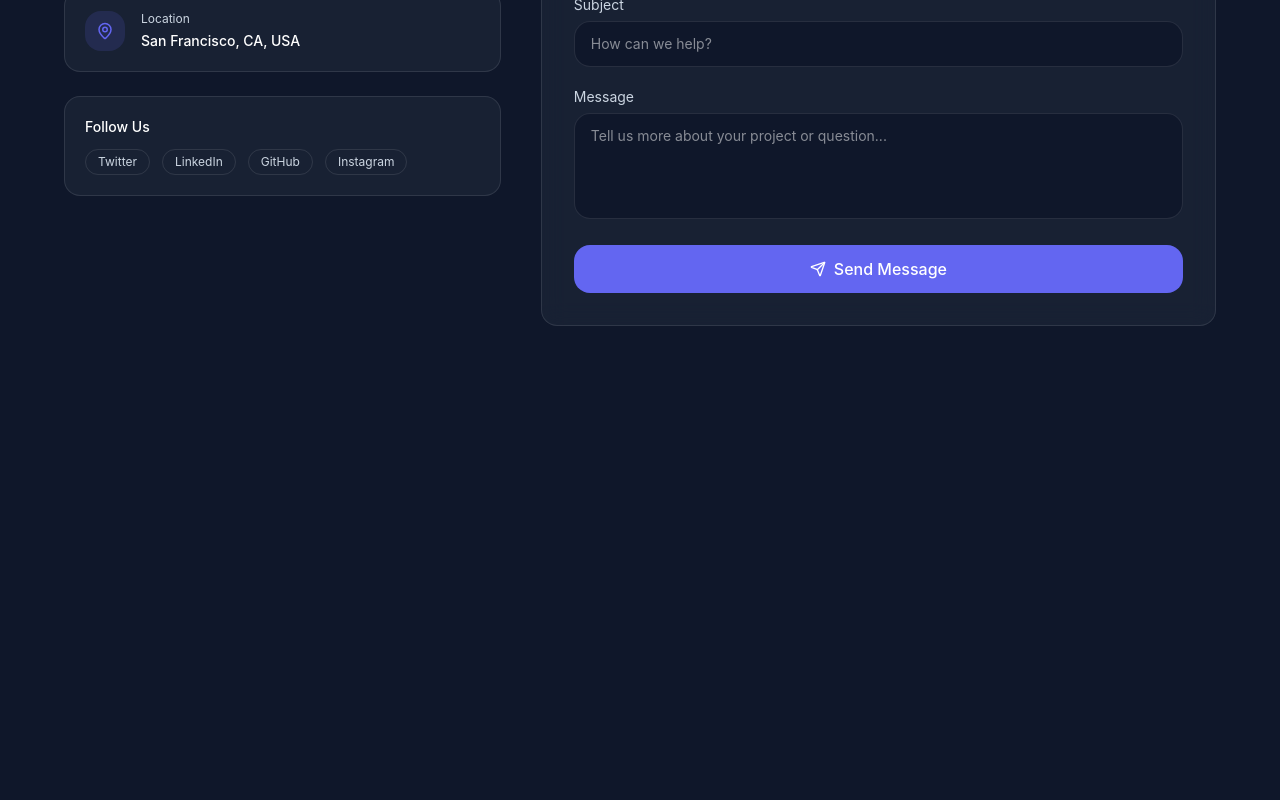
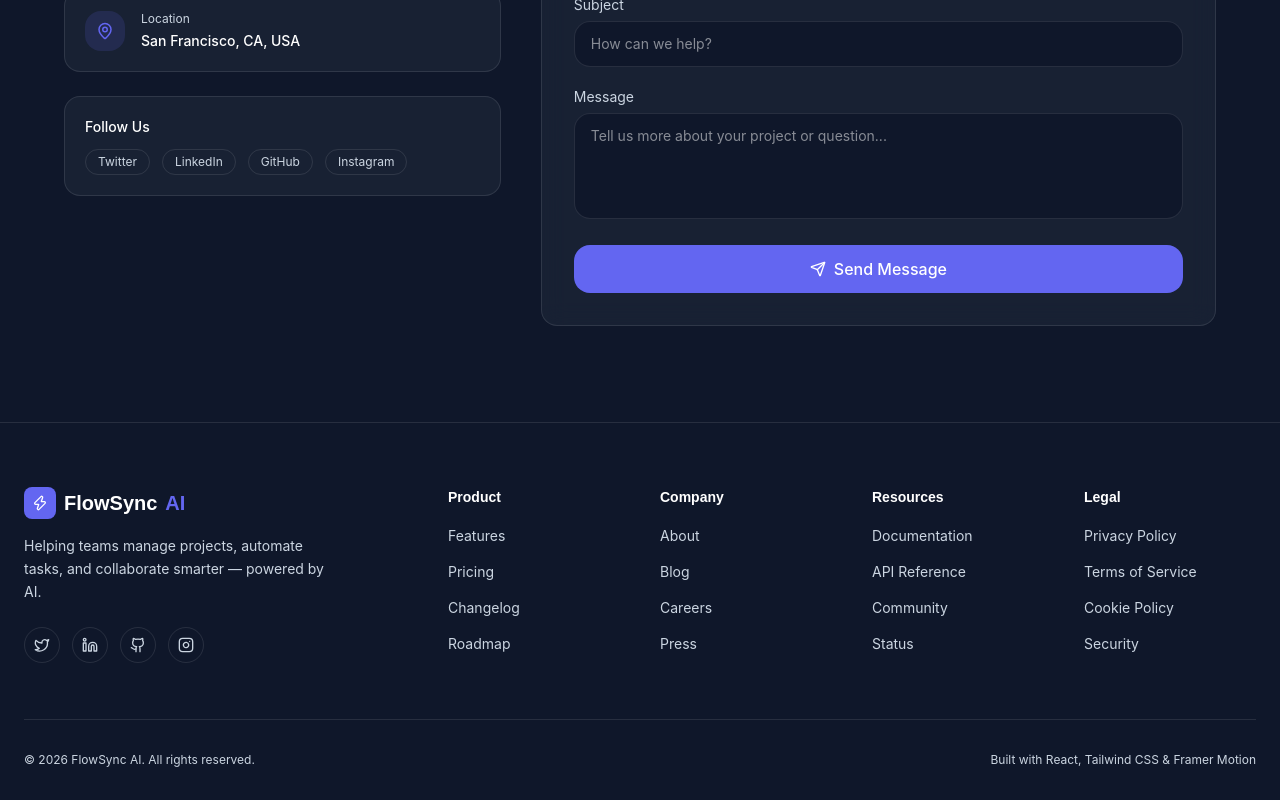
Before and after one commit to samanjaved198-glitch/SAAS-DASHBOARD, a React (Vite) app: page / in a window 1280 px wide. Shown: the part 6059-6859 px from the top of the page. Before the commit the page ends 6481 px from the top, so only its background shows below. Built offline with nearby package versions, Linux system fonts and the light colour scheme.

Commit message:
Add footer

```diff
--- a/src/App.jsx
+++ b/src/App.jsx
@@ -10,6 +10,7 @@ import Contact from "./components/contact/Contact";
 import Statistics from "./components/statistics/Statistics";
 import Blog from "./components/blog/Blog";
 import Comparison from "./components/comparison/Comparison";
+import Footer from "./components/footer/Footer";
 function App() {
   return (
     <ThemeProvider>
@@ -25,7 +26,8 @@ function App() {
         <FAQ />
         <Blog />
         <Contact />
-        {/* Showcase, Pricing, Comparison, Testimonials, FAQ, Blog, Contact, Footer will go here */}
+        <Footer />
+
       </div>
     </ThemeProvider>
   );
--- /dev/null
+++ b/src/components/footer/Footer.jsx
@@ -0,0 +1,111 @@
+import { motion } from "framer-motion";
+import {
+  Twitter,
+  Linkedin,
+  Github,
+  Instagram,
+  Zap,
+} from "lucide-react";
+
+const footerLinks = [
+  {
+    heading: "Product",
+    links: ["Features", "Pricing", "Changelog", "Roadmap"],
+  },
+  {
+    heading: "Company",
+    links: ["About", "Blog", "Careers", "Press"],
+  },
+  {
+    heading: "Resources",
+    links: ["Documentation", "API Reference", "Community", "Status"],
+  },
+  {
+    heading: "Legal",
+    links: ["Privacy Policy", "Terms of Service", "Cookie Policy", "Security"],
+  },
+];
+
+const socialLinks = [
+  { icon: Twitter, label: "Twitter", href: "#" },
+  { icon: Linkedin, label: "LinkedIn", href: "#" },
+  { icon: Github, label: "GitHub", href: "#" },
+  { icon: Instagram, label: "Instagram", href: "#" },
+];
+
+export default function Footer() {
+  return (
+    <motion.footer
+      initial={{ opacity: 0, y: 30 }}
+      whileInView={{ opacity: 1, y: 0 }}
+      viewport={{ once: true }}
+      transition={{ duration: 0.6 }}
+      className="border-t border-white/10 pt-16 pb-8 px-6"
+    >
+      <div className="max-w-7xl mx-auto">
+        {/* Top Row */}
+        <div className="grid grid-cols-1 sm:grid-cols-2 lg:grid-cols-6 gap-10 mb-14">
+          {/* Brand Column */}
+          <div className="lg:col-span-2">
+            <a
+              href="#home"
+              className="flex items-center gap-2 text-xl font-heading font-bold mb-4"
+            >
+              <div className="w-8 h-8 rounded-lg bg-primary flex items-center justify-center">
+                <Zap size={16} className="text-white" />
+              </div>
+              FlowSync<span className="text-primary">AI</span>
+            </a>
+            <p className="text-text-secondary text-sm leading-relaxed mb-6 max-w-xs">
+              Helping teams manage projects, automate tasks, and collaborate
+              smarter — powered by AI.
+            </p>
+            {/* Social Icons */}
+            <div className="flex items-center gap-3">
+              {socialLinks.map((s) => {
+                const Icon = s.icon;
+                return (
+                  <a
+                    key={s.label}
+                    href={s.href}
+                    aria-label={s.label}
+                    className="w-9 h-9 rounded-full border border-white/10 flex items-center justify-center text-text-secondary hover:border-primary/50 hover:text-primary transition-colors"
+                  >
+                    <Icon size={16} />
+                  </a>
+                );
+              })}
+            </div>
+          </div>
+
+          {/* Link Columns */}
+          {footerLinks.map((group) => (
+            <div key={group.heading}>
+              <h4 className="text-sm font-semibold mb-4">{group.heading}</h4>
+              <ul className="flex flex-col gap-3">
+                {group.links.map((link) => (
+                  <li key={link}>
+                    <a
+                      href="#"
+                      className="text-sm text-text-secondary hover:text-text-primary transition-colors"
+                    >
+                      {link}
+                    </a>
+                  </li>
+                ))}
+              </ul>
+            </div>
+          ))}
+        </div>
+
+        {/* Bottom Row */}
+        <div className="flex flex-col sm:flex-row items-center justify-between gap-4 border-t border-white/10 pt-8 text-xs text-text-secondary">
+          <p>© 2026 FlowSync AI. All rights reserved.</p>
+          <p>
+            Built with React, Tailwind CSS & Framer Motion
+          </p>
+        </div>
+      </div>
+    </motion.footer>
+  );
+}
```
